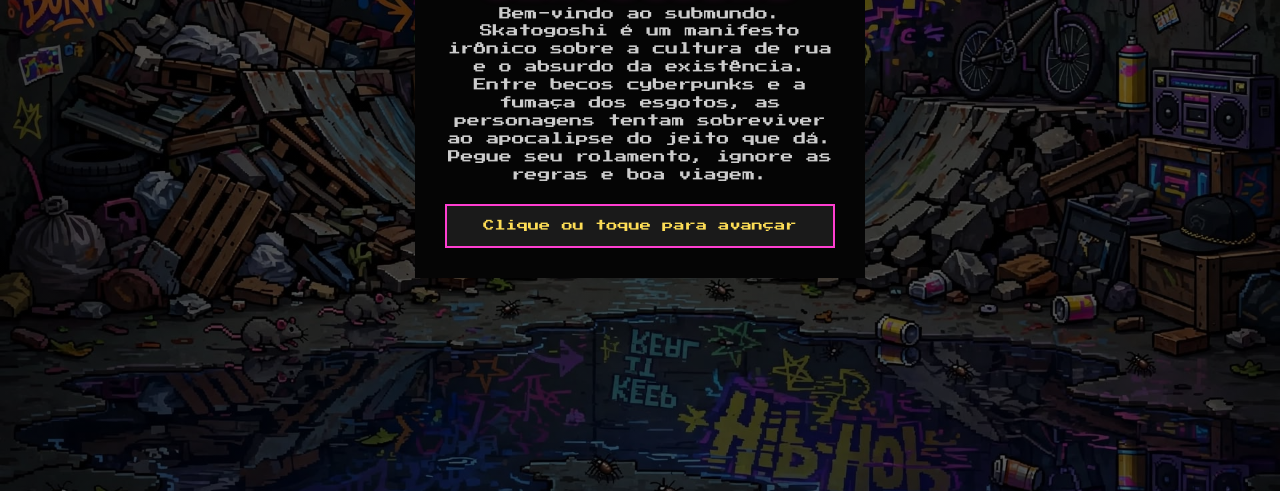
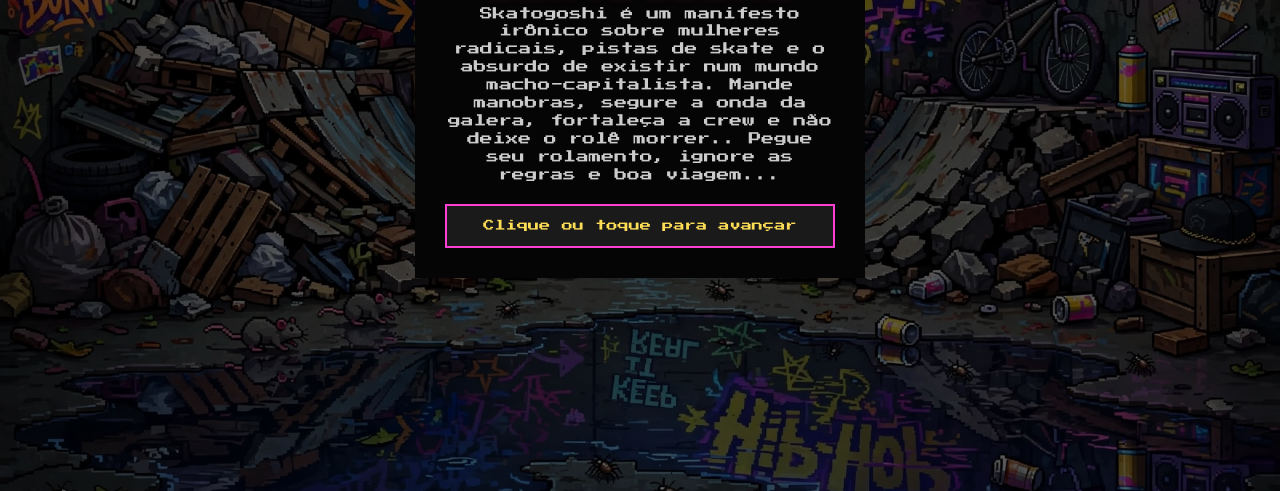
Before and after one commit to LaylaAquino/skatogoshi, a plain HTML site: page index.html in a window 1280 px wide. Shown: the part 309-800 px from the top of the page. Drawn offline with Linux system fonts and the light colour scheme.

Commit message:
content(splash): atualiza texto de apresentação

```diff
--- a/index.html
+++ b/index.html
@@ -20,9 +20,7 @@
             <span class="tag">1.0</span>
         </div>
         <h1>SKATOGOSHI</h1>
-        <p>Bem-vindo ao submundo. Skatogoshi é um manifesto irônico sobre a cultura de rua e o absurdo da existência.
-            Entre becos cyberpunks e a fumaça dos esgotos, as personagens tentam sobreviver ao apocalipse do jeito que
-            dá. Pegue seu rolamento, ignore as regras e boa viagem.</p>
+        <p>Skatogoshi é um manifesto irônico sobre mulheres radicais, pistas de skate e o absurdo de existir num mundo macho-capitalista. Mande manobras, segure a onda da galera, fortaleça a crew e não deixe o rolê morrer.. Pegue seu rolamento, ignore as regras e boa viagem...</p>
         <p id="splash-instruction">Clique ou toque para avançar</p>
     </div>
 
```
